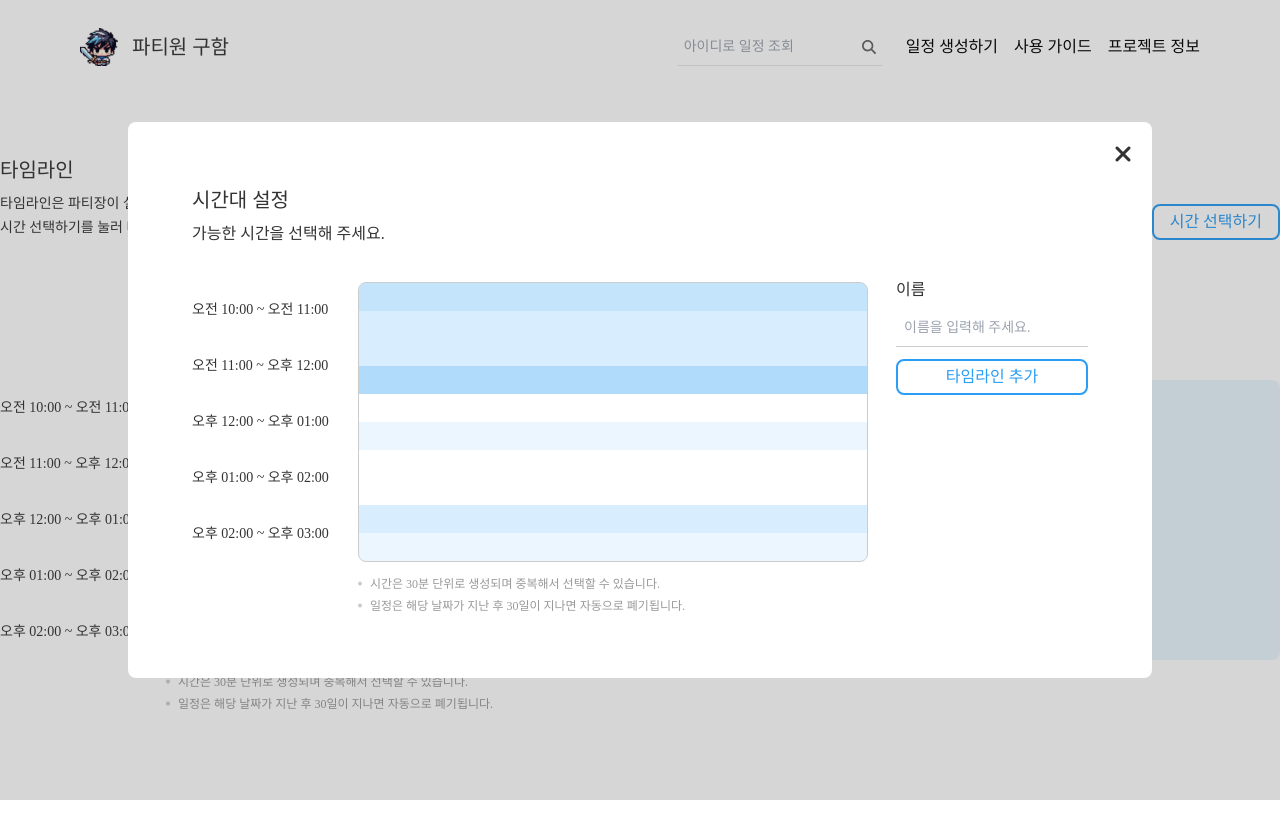
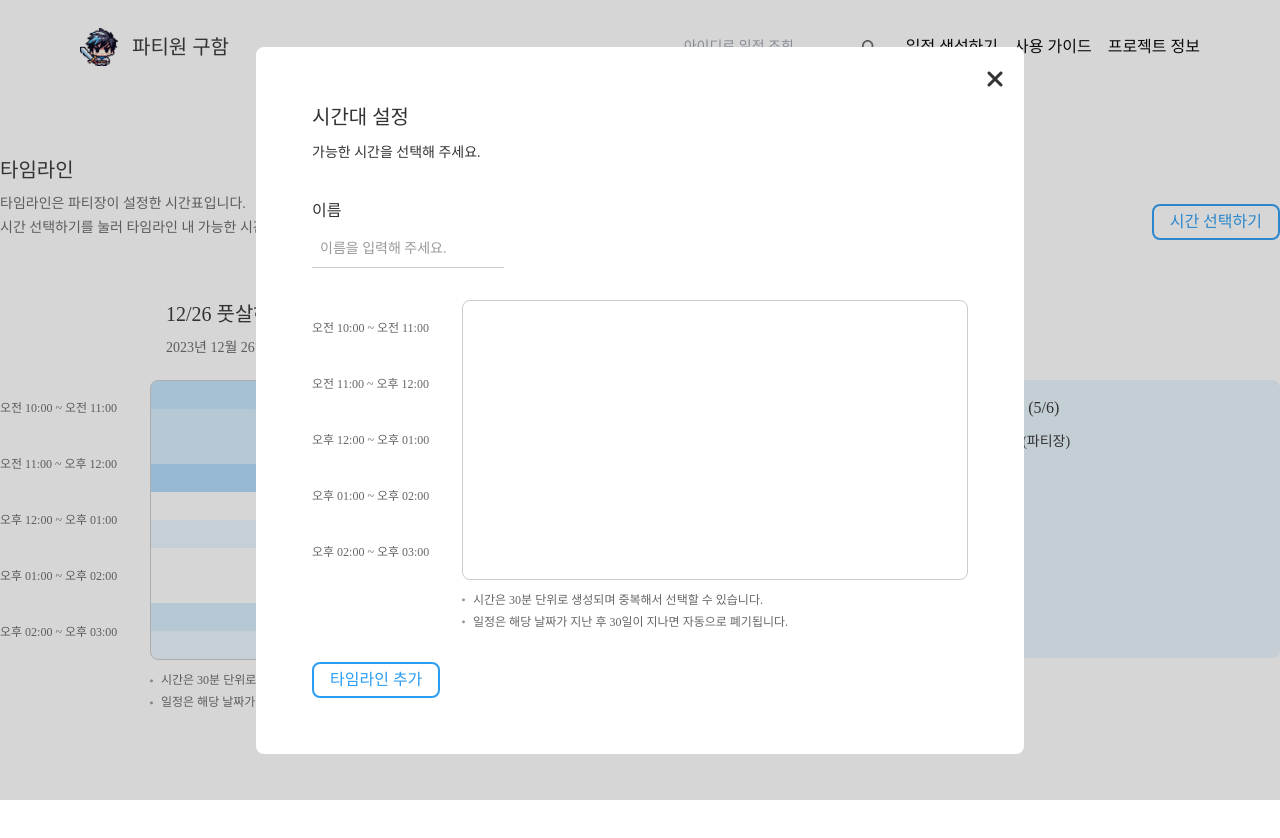
Before and after one commit to taedonn/partywonguham, a Nuxt app: page / in a window 1280 px wide. Both pictures are taken after a click on the button "시간 선택하기". Shown: the top 838 px of the page. Built offline with nearby package versions, Linux system fonts and the light colour scheme; a web font is replaced by a local one.

Commit message:
Update UI

```diff
--- a/components/Popup.vue
+++ b/components/Popup.vue
@@ -1,11 +1,11 @@
 <template>
     <div v-show="show" class="w-full h-full fixed left-0 top-0 flex justify-center items-center text-black-333 bg-black-333/20">
-        <div class="w-[1024px] p-16 relative rounded-lg bg-white">
+        <div class="w-[768px] p-14 relative rounded-lg bg-white">
             <button @click="handleClick()" class="absolute right-5 top-5">
                 <i class="text-2xl leading-none fa-solid fa-xmark"></i>
             </button>
             <h2 class="mb-3 text-xl">{{ title }}</h2>
-            <h3 class="mb-10 font-light">{{ subtitle }}</h3>
+            <h3 class="mb-10 text-sm font-light">{{ subtitle }}</h3>
             <slot></slot>
         </div>
     </div>
--- a/components/timeline.vue
+++ b/components/timeline.vue
@@ -2,26 +2,26 @@
     <div class="w-full">
         <div class="w-full h-fit flex">
             <div class="flex flex-col shrink-0 mr-1.5">
-                <div v-for="time in timeline" class="w-40 h-14 text-sm font-light flex items-center">{{ time }}</div>
+                <div v-for="time in timeline" class="w-36 h-14 text-xs font-light flex items-center text-gray-666">{{ time }}</div>
             </div>
             <div class="w-full flex flex-col border rounded-lg overflow-hidden border-gray-ccc">
                 <div v-for="checked, idx in checked_time" class="w-full flex flex-col flex-auto">
+                    <div v-bind:class="`${checked.checked.length === 0 && idx % 2 === 0 && checked_time[idx - 1].checked.length === 0 ? 'bg-gray-ccc' : 'hidden'} w-full h-px`"></div>
                     <input type="checkbox" v-bind:id="`time-${checked.time}`" class="hidden"/>
-                    <div v-bind:class="`${checked.checked.length === 0 && idx % 2 === 0 && checked_time[idx - 1].checked.length === 0 ? 'bg-gray-ccc' : 'hidden'} w-full h-px`"></div>
                     <label
                         v-bind:for="`time-${checked.time}`"
-                        v-bind:style="`opacity: ${checked.checked.length / (checked_time.length + 1)}`"
-                        class="w-full h-full bg-blue-4"
+                        v-bind:style="`opacity: ${blank ? 1 : checked.checked.length / (checked_time.length + 1)}`"
+                        v-bind:class="`${blank ? '' : 'bg-blue-4'} w-full h-full`"
                     ></label>
                 </div>
             </div>
         </div>
-        <div class="w-full ml-40 pl-1.5 mt-3.5 text-xs font-light text-gray-999">
+        <div class="w-full ml-36 pl-1.5 mt-3 text-xs font-light text-gray-666">
             <div class="flex items-center gap-2">
-                <i class="text-[4px] text-gray-ccc fa-solid fa-circle"></i> 시간은 30분 단위로 생성되며 중복해서 선택할 수 있습니다.
+                <i class="text-[3px] text-gray-999 fa-solid fa-circle"></i> 시간은 30분 단위로 생성되며 중복해서 선택할 수 있습니다.
             </div>
             <div class="mt-1.5 flex items-center gap-2">
-                <i class="text-[4px] text-gray-ccc fa-solid fa-circle"></i> 일정은 해당 날짜가 지난 후 30일이 지나면 자동으로 폐기됩니다.
+                <i class="text-[3px] text-gray-999 fa-solid fa-circle"></i> 일정은 해당 날짜가 지난 후 30일이 지나면 자동으로 폐기됩니다.
             </div>
         </div>
     </div>
@@ -29,6 +29,11 @@
 
 <script setup>
     const props = defineProps({
+        blank: {
+            type: Boolean,
+            required: false,
+            default: false,
+        },
         timeline: Array,
         checked_time: Array,
     });
--- a/pages/index.vue
+++ b/pages/index.vue
@@ -4,7 +4,7 @@
             <div class="w-full flex items-end text-black-333">
                 <div class="w-full">
                     <h1 class="mb-3 text-xl leading-none font-medium">타임라인</h1>
-                    <p class="text-sm leading-6 font-light">
+                    <p class="text-sm leading-6 font-light text-gray-666">
                         타임라인은 파티장이 설정한 시간표입니다. <br/>
                         시간 선택하기를 눌러 타임라인 내 가능한 시간을 선택해 주세요.
                     </p>
@@ -14,7 +14,7 @@
             <div class="mt-16 text-black-333">
                 <div class="ml-1.5 pl-40">
                     <h2 class="mb-3 text-xl leading-none font-medium">{{ data.title }}</h2>
-                    <p class="text-sm leading-6 font-light">{{ data.date }}</p>
+                    <p class="text-sm leading-6 font-light text-gray-666">{{ data.date }}</p>
                 </div>
                 <div class="w-full mt-5 flex">
                     <Timeline
@@ -41,20 +41,21 @@
             title="시간대 설정"
             subtitle="가능한 시간을 선택해 주세요."
         >
-            <div class="flex gap-7">
-                <Timeline
-                    :timeline="data.timeline"
-                    :checked_time="data.checked_time"
-                />
-                <div class="w-48 shrink-0">
+            <div>
+                <div class="w-48 shrink-0 mb-8">
                     <h2>이름</h2>
                     <input
                         type="text"
                         placeholder="이름을 입력해 주세요."
-                        class="w-full p-2 mt-3 text-sm font-light border-b border-gray-ccc"
+                        class="w-full p-2 mt-3 text-sm font-light border-b border-gray-ccc text-black-333 placeholder-gray-999"
                     />
-                    <button @click="handleShow" class="w-full mt-3 px-4 py-2 leading-none rounded-lg border-2 border-blue-4 text-blue-4">타임라인 추가</button>
                 </div>
+                <Timeline
+                    blank
+                    :timeline="data.timeline"
+                    :checked_time="data.checked_time"
+                />
+                <button @click="handleShow" class="mt-8 px-4 py-2 leading-none rounded-lg border-2 border-blue-4 text-blue-4">타임라인 추가</button>
             </div>
         </Popup>
     </main>
```
